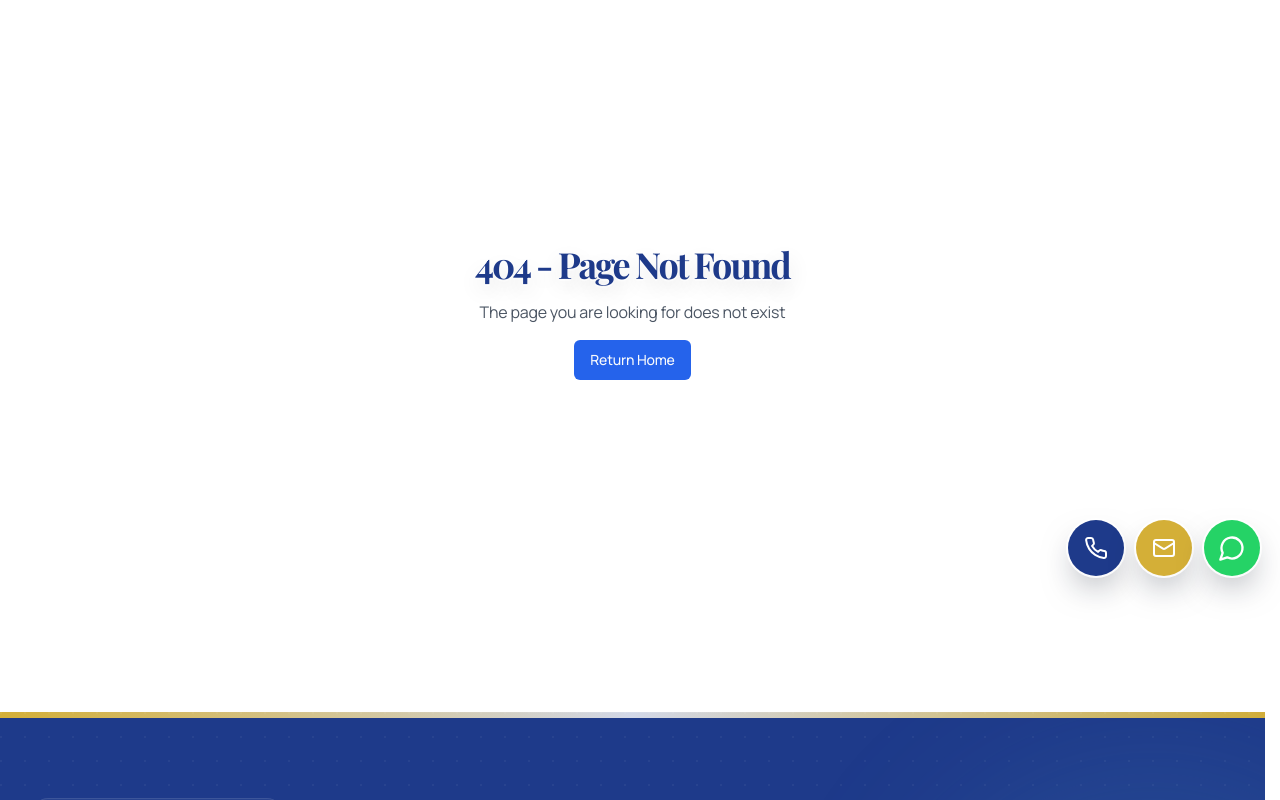
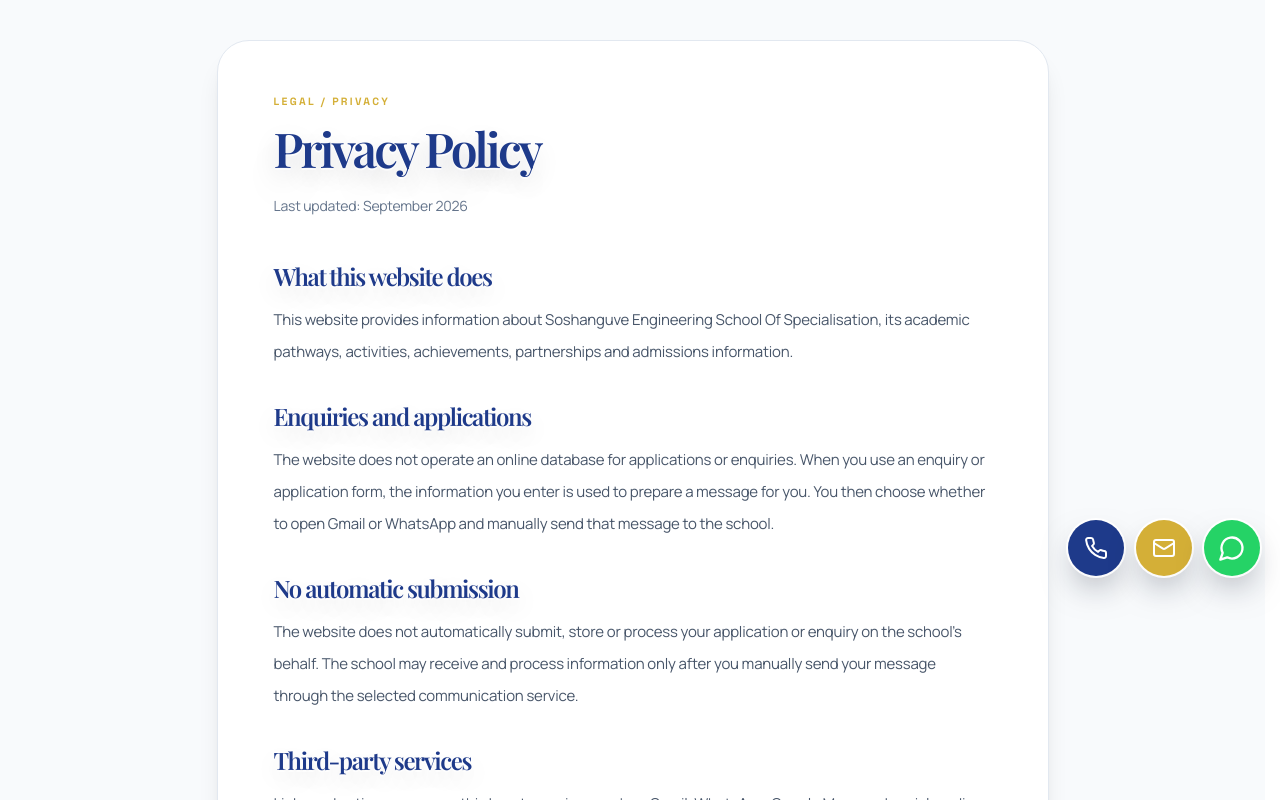
Before and after one commit to Gee7pips/soshanguve-automotive-fixed, a Next.js app: page /privacy in a window 1280 px wide. Before the commit this address had no page. Shown: the part 200-1000 px from the top of the page. Built offline with nearby package versions, Linux system fonts and the light colour scheme.

Commit message:
feat: add privacy policy for manual contact workflow

```diff
--- /dev/null
+++ b/app/privacy/page.tsx
@@ -0,0 +1,31 @@
+import type { Metadata } from "next"
+import Link from "next/link"
+
+export const metadata: Metadata = {
+  title: "Privacy Policy | Soshanguve Engineering School Of Specialisation",
+  description: "Privacy information for the Soshanguve Engineering School Of Specialisation website.",
+}
+
+export default function PrivacyPage() {
+  return (
+    <main className="min-h-screen bg-slate-50 py-24 lg:py-32">
+      <div className="container mx-auto max-w-4xl px-6 lg:px-8">
+        <div className="rounded-[2rem] border border-slate-200 bg-white p-7 shadow-xl sm:p-10 lg:p-14">
+          <p className="eyebrow text-school-gold">Legal / Privacy</p>
+          <h1 className="premium-heading mt-4 text-4xl text-school-navy sm:text-5xl">Privacy Policy</h1>
+          <p className="mt-5 text-sm leading-7 text-slate-500">Last updated: September 2026</p>
+
+          <div className="mt-10 space-y-8 text-[15px] leading-8 text-slate-600">
+            <section><h2 className="premium-heading text-2xl text-school-navy">What this website does</h2><p className="mt-3">This website provides information about Soshanguve Engineering School Of Specialisation, its academic pathways, activities, achievements, partnerships and admissions information.</p></section>
+            <section><h2 className="premium-heading text-2xl text-school-navy">Enquiries and applications</h2><p className="mt-3">The website does not operate an online database for applications or enquiries. When you use an enquiry or application form, the information you enter is used to prepare a message for you. You then choose whether to open Gmail or WhatsApp and manually send that message to the school.</p></section>
+            <section><h2 className="premium-heading text-2xl text-school-navy">No automatic submission</h2><p className="mt-3">The website does not automatically submit, store or process your application or enquiry on the school&apos;s behalf. The school may receive and process information only after you manually send your message through the selected communication service.</p></section>
+            <section><h2 className="premium-heading text-2xl text-school-navy">Third-party services</h2><p className="mt-3">Links and actions may open third-party services such as Gmail, WhatsApp, Google Maps and social media platforms. Those services have their own privacy policies and terms, which apply when you use them.</p></section>
+            <section><h2 className="premium-heading text-2xl text-school-navy">Contact</h2><p className="mt-3">For questions about this website or how an enquiry is handled, please contact the school through the official contact details published on the Contact page.</p></section>
+          </div>
+
+          <div className="mt-10 border-t border-slate-100 pt-7"><Link href="/contact" className="font-semibold text-school-blue hover:text-school-navy">Go to Contact</Link></div>
+        </div>
+      </div>
+    </main>
+  )
+}
```
